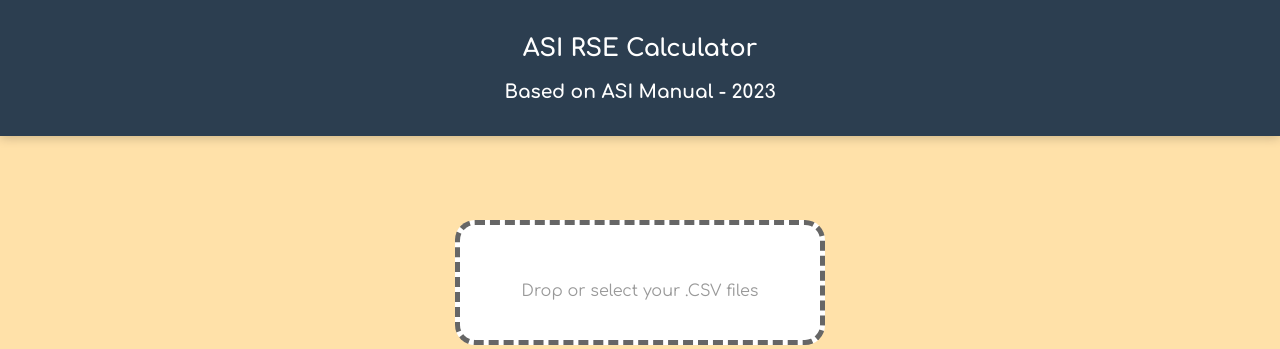
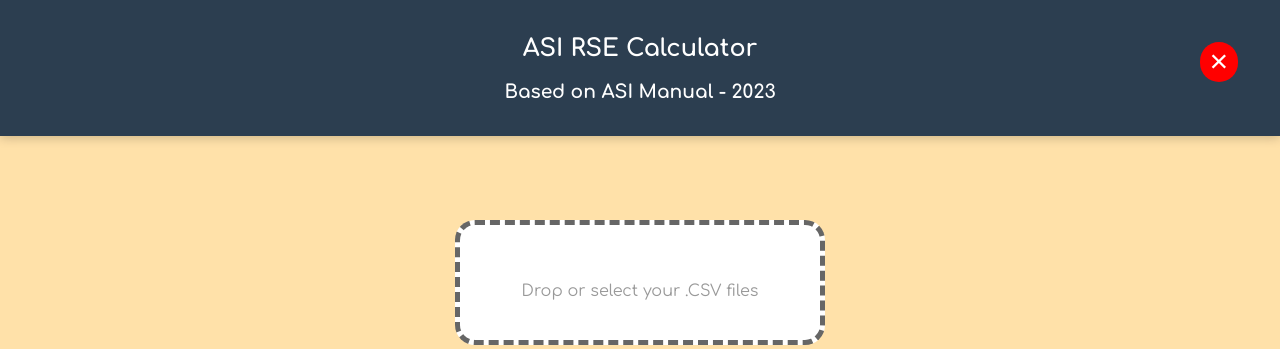
Before and after one commit to Raunak1089/ASI_RSE, a Flask app: page / in a window 1280 px wide. Shown: the top 349 px of the page. Run offline with Flask 3, Linux system fonts and the light colour scheme; parts of the project's set-up code (start-up, migrations or seed data) failed here and were passed over; some libraries are stand-ins or nearby versions.

Commit message:
Update index.html for exe

```diff
--- a/Templates/index.html
+++ b/Templates/index.html
@@ -2,7 +2,7 @@
 <html lang="en">
 <head>
     <meta name="viewport" content="width=device-width, initial-scale=1">
-    <link rel="icon" sizes="192x192" href="https://raunak1089.github.io/Required-files/favicon.ico">
+    <link rel="icon" sizes="192x192" href="https://upload.wikimedia.org/wikipedia/commons/thumb/5/55/Emblem_of_India.svg/330px-Emblem_of_India.svg.png">
     <script src="https://raunak1089.github.io/all_scripts/fontawesome.js"></script>
     <meta charset="UTF-8">
     <title>ASI RSE Calculator</title>
@@ -266,9 +266,47 @@
             transform: translateY(0);
         }
 
+        #shutdown-btn {
+            position: fixed;
+            top: 1.3em;
+            right: 1.3em;
+            font-size: 2em;
+            background: red;
+            color: white;
+            border: none;
+            border-radius: 50px;
+            padding: 0.05em 0.3em;
+            cursor: pointer;
+            overflow: hidden;
+            white-space: nowrap;
+            transition: width 0.3s ease, padding 0.3s ease;
+            width: 1.2em;
+            z-index: 1;
+        }
+
+        #shutdown-btn::after {
+            content: " Stop server";
+            opacity: 0;
+            transition: opacity 0.3s ease;
+            margin-left: 0.3em;
+        }
+
+        #shutdown-btn:hover {
+            width: 8em;
+            padding: 0.05em 0.6em;
+            border-radius: 2em;
+        }
+
+        #shutdown-btn:hover::after {
+            opacity: 1;
+        }
+
+
     </style>
 </head>
 <body>
+
+<button id="shutdown-btn" title="Stop the server" onclick="shutdownServer()">×</button>
 
     <div class="header">
         <h2>ASI RSE Calculator</h2>
@@ -514,6 +552,21 @@
             return htmlcode;
         }
 
+
+        function shutdownServer() {
+            // First, delete uploaded_files folder
+            fetch('/delete_uploads', { method: 'POST' })
+                .then(() => {
+                    // Then shut down the server
+                    fetch('/shutdown', { method: 'POST' });
+                });
+
+            // Optional: close the window shortly after
+            setTimeout(() => {
+                window.close();
+            }, 500);
+        }
+
     </script>
 </body>
 </html>
```
